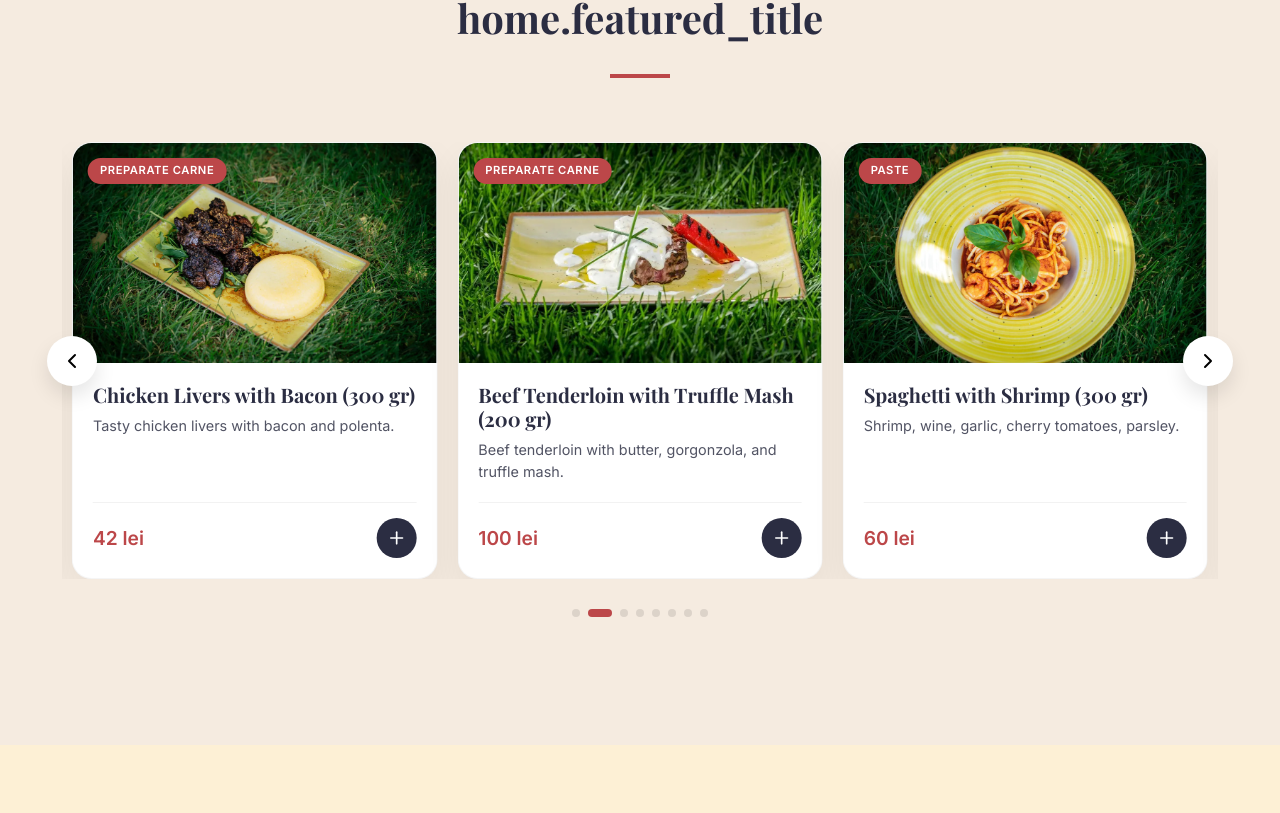
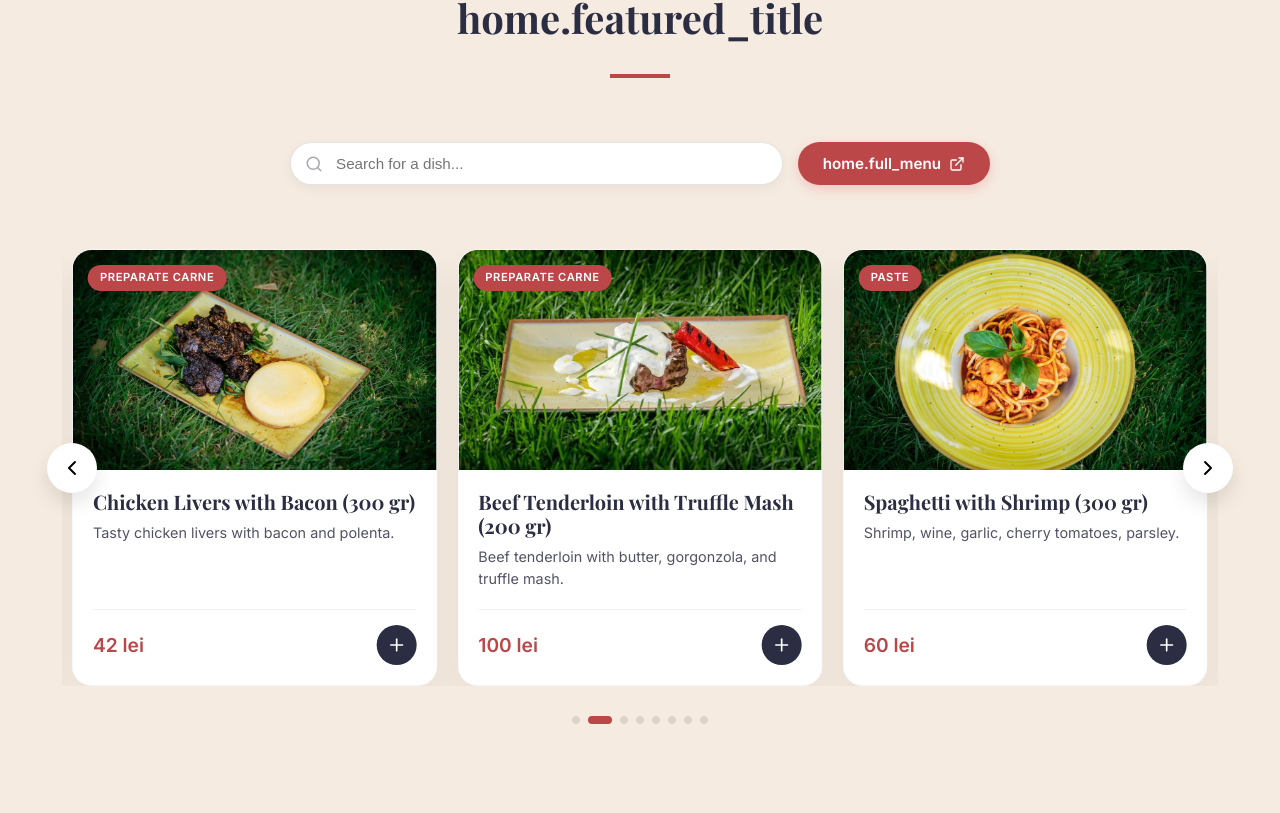
Before and after one commit to Lookah9/LaMisca, a React (Vite) app: page / in a window 1280 px wide. Shown: the part 947-1760 px from the top of the page. Built offline with nearby package versions, Linux system fonts and the light colour scheme.

Commit message:
Add home search, full menu button, and reorder home sections

```diff
--- a/src/App.tsx
+++ b/src/App.tsx
@@ -25,6 +25,7 @@ export interface CartItem {
 
 function App() {
   const [currentPage, setCurrentPage] = useState<Page>('home');
+  const [menuSearchQuery, setMenuSearchQuery] = useState("");
   const [cart, setCart] = useState<CartItem[]>(() => {
     const savedCart = localStorage.getItem('laMiscaCart');
     if (savedCart) {
@@ -93,6 +94,7 @@ function App() {
             addToCart={addToCart}
             removeFromCart={removeFromCart}
             cart={cart}
+            setMenuSearchQuery={setMenuSearchQuery}
           />
         ) : (
           <Menu
@@ -102,6 +104,7 @@ function App() {
             addToCart={addToCart}
             removeFromCart={removeFromCart}
             clearCart={clearCart}
+            initialSearchQuery={menuSearchQuery}
           />
         )}
       </main>
--- a/src/components/FeaturedCarousel.tsx
+++ b/src/components/FeaturedCarousel.tsx
@@ -1,19 +1,22 @@
 import { useState, useEffect, useMemo } from 'react';
-import { ChevronLeft, ChevronRight, ShoppingBag, Plus, Minus, Utensils } from 'lucide-react';
+import { ChevronLeft, ChevronRight, ShoppingBag, Plus, Minus, Utensils, Search, ExternalLink } from 'lucide-react';
 import { useLanguage } from '../contexts/LanguageContext';
-import { MenuItem, CartItem } from '../App';
+import { MenuItem, CartItem, Page } from '../App';
 import { MENU_DATA } from '../data/menuData';
 
 interface FeaturedCarouselProps {
   addToCart: (item: MenuItem) => void;
   removeFromCart: (id: number) => void;
   cart: CartItem[];
+  navigateTo: (page: Page) => void;
+  setMenuSearchQuery: (query: string) => void;
 }
 
-export default function FeaturedCarousel({ addToCart, removeFromCart, cart }: FeaturedCarouselProps) {
+export default function FeaturedCarousel({ addToCart, removeFromCart, cart, navigateTo, setMenuSearchQuery }: FeaturedCarouselProps) {
   const { t, language } = useLanguage();
   const [currentIndex, setCurrentIndex] = useState(0);
   const [visibleItems, setVisibleItems] = useState(3);
+  const [localSearch, setLocalSearch] = useState("");
 
   // Select 10 random items with images if possible
   const featuredItems = useMemo(() => {
@@ -51,6 +54,12 @@ export default function FeaturedCarousel({ addToCart, removeFromCart, cart }: Fe
     return item ? item.quantity : 0;
   };
 
+  const handleSearchSubmit = (e?: React.FormEvent) => {
+    if (e) e.preventDefault();
+    setMenuSearchQuery(localSearch);
+    navigateTo('menu');
+  };
+
   return (
     <section style={{
       padding: 'var(--spacing-xl) 0',
@@ -59,8 +68,86 @@ export default function FeaturedCarousel({ addToCart, removeFromCart, cart }: Fe
     }}>
       <div className="container">
         <div style={{ textAlign: 'center', marginBottom: 'var(--spacing-lg)' }}>
-          <h2 className="section-title" style={{ fontSize: '2.5rem' }}>{t('home.featured_title') || 'RECOMANDĂRILE NOASTRE'}</h2>
-          <div className="accent-border" style={{ margin: '0 auto var(--spacing-sm)' }}></div>
+          <h2 className="section-title" style={{ fontSize: '2.5rem', marginBottom: 'var(--spacing-md)' }}>{t('home.featured_title') || 'RECOMANDĂRILE NOASTRE'}</h2>
+          <div className="accent-border" style={{ margin: '0 auto var(--spacing-lg)' }}></div>
+
+          {/* Search and Full Menu Row */}
+          <div style={{
+            display: 'flex',
+            justifyContent: 'center',
+            alignItems: 'center',
+            gap: '15px',
+            flexWrap: 'wrap',
+            maxWidth: '700px',
+            margin: '0 auto'
+          }}>
+            <form
+              onSubmit={handleSearchSubmit}
+              style={{
+                position: 'relative',
+                flex: '1',
+                minWidth: '250px'
+              }}
+            >
+              <Search
+                size={18}
+                style={{
+                  position: 'absolute',
+                  left: '15px',
+                  top: '50%',
+                  transform: 'translateY(-50%)',
+                  color: 'var(--color-text-light)',
+                  opacity: 0.5
+                }}
+              />
+              <input
+                type="text"
+                placeholder={t('menu.search_placeholder') || 'Caută în meniu...'}
+                value={localSearch}
+                onChange={(e) => setLocalSearch(e.target.value)}
+                style={{
+                  width: '100%',
+                  padding: '12px 15px 12px 45px',
+                  borderRadius: '30px',
+                  border: '1px solid rgba(0,0,0,0.1)',
+                  backgroundColor: 'white',
+                  fontSize: '0.95rem',
+                  outline: 'none',
+                  boxShadow: '0 4px 12px rgba(0,0,0,0.05)',
+                  transition: 'var(--transition)'
+                }}
+                onFocus={(e) => e.target.style.borderColor = 'var(--color-primary)'}
+                onBlur={(e) => e.target.style.borderColor = 'rgba(0,0,0,0.1)'}
+              />
+            </form>
+
+            <button
+              onClick={() => {
+                setMenuSearchQuery("");
+                navigateTo('menu');
+              }}
+              style={{
+                display: 'flex',
+                alignItems: 'center',
+                gap: '8px',
+                padding: '12px 25px',
+                borderRadius: '30px',
+                backgroundColor: 'var(--color-primary)',
+                color: 'white',
+                border: 'none',
+                fontWeight: 700,
+                fontSize: '0.95rem',
+                cursor: 'pointer',
+                boxShadow: '0 4px 12px rgba(230, 57, 70, 0.2)',
+                transition: 'var(--transition)',
+                whiteSpace: 'nowrap'
+              }}
+              className="full-menu-btn"
+            >
+              {t('home.full_menu') || 'TOT MENIUL'}
+              <ExternalLink size={16} />
+            </button>
+          </div>
         </div>
 
         <div style={{ position: 'relative' }}>
@@ -302,6 +389,11 @@ export default function FeaturedCarousel({ addToCart, removeFromCart, cart }: Fe
           background-color: var(--color-primary) !important;
           transform: scale(1.1);
         }
+        .full-menu-btn:hover {
+          transform: translateY(-2px);
+          box-shadow: 0 6px 15px rgba(230, 57, 70, 0.3);
+          background-color: var(--color-primary-dark, #b51d29) !important;
+        }
         @media (max-width: 640px) {
           .section-title { font-size: 2rem !important; }
         }
--- a/src/pages/Home.tsx
+++ b/src/pages/Home.tsx
@@ -10,16 +10,26 @@ interface HomeProps {
   addToCart: (item: MenuItem) => void;
   removeFromCart: (id: number) => void;
   cart: CartItem[];
+  setMenuSearchQuery: (query: string) => void;
 }
 
-export default function Home({ navigateTo, addToCart, removeFromCart, cart }: HomeProps) {
+export default function Home({ navigateTo, addToCart, removeFromCart, cart, setMenuSearchQuery }: HomeProps) {
   const { t } = useLanguage();
   return (
     <>
       <Hero navigateTo={navigateTo} />
 
       {/* Featured Items Carousel */}
-      <FeaturedCarousel addToCart={addToCart} removeFromCart={removeFromCart} cart={cart} />
+      <FeaturedCarousel
+        addToCart={addToCart}
+        removeFromCart={removeFromCart}
+        cart={cart}
+        navigateTo={navigateTo}
+        setMenuSearchQuery={setMenuSearchQuery}
+      />
+
+      {/* Location Section - Moved here per user request */}
+      <LocationSection />
 
       {/* Intro Section */}
       <section className="section" style={{ paddingBottom: 0 }}>
@@ -43,8 +53,6 @@ export default function Home({ navigateTo, addToCart, removeFromCart, cart }: Ho
 
       <FeatureSections />
 
-      <LocationSection />
-
       {/* Atmosphere / CTA Section */}
       <section className="section" style={{ backgroundColor: 'var(--color-bg-dark)' }}>
         <div className="container text-center">
--- a/src/pages/Menu.tsx
+++ b/src/pages/Menu.tsx
@@ -1,4 +1,4 @@
-import { useState, useMemo } from 'react';
+import { useState, useMemo, useEffect } from 'react';
 import { ShoppingBag, Plus, Minus, Send, Phone as WhatsApp, X, Trash2, Search, Utensils } from 'lucide-react';
 import { useLanguage } from '../contexts/LanguageContext';
 import { MenuItem, CartItem } from '../App';
@@ -34,12 +34,20 @@ interface MenuProps {
   addToCart: (item: MenuItem) => void;
   removeFromCart: (id: number) => void;
   clearCart: () => void;
+  initialSearchQuery?: string;
 }
 
-export default function Menu({ cart, isCartOpen, setIsCartOpen, addToCart, removeFromCart, clearCart }: MenuProps) {
+export default function Menu({ cart, isCartOpen, setIsCartOpen, addToCart, removeFromCart, clearCart, initialSearchQuery = "" }: MenuProps) {
   const [activeCategory, setActiveCategory] = useState("Toate");
-  const [searchQuery, setSearchQuery] = useState("");
+  const [searchQuery, setSearchQuery] = useState(initialSearchQuery);
   const { t, language } = useLanguage();
+
+  useEffect(() => {
+    if (initialSearchQuery) {
+      setSearchQuery(initialSearchQuery);
+      window.scrollTo(0, 0);
+    }
+  }, [initialSearchQuery]);
 
   const filteredItems = useMemo(() => {
     let items = MENU_DATA;
```
